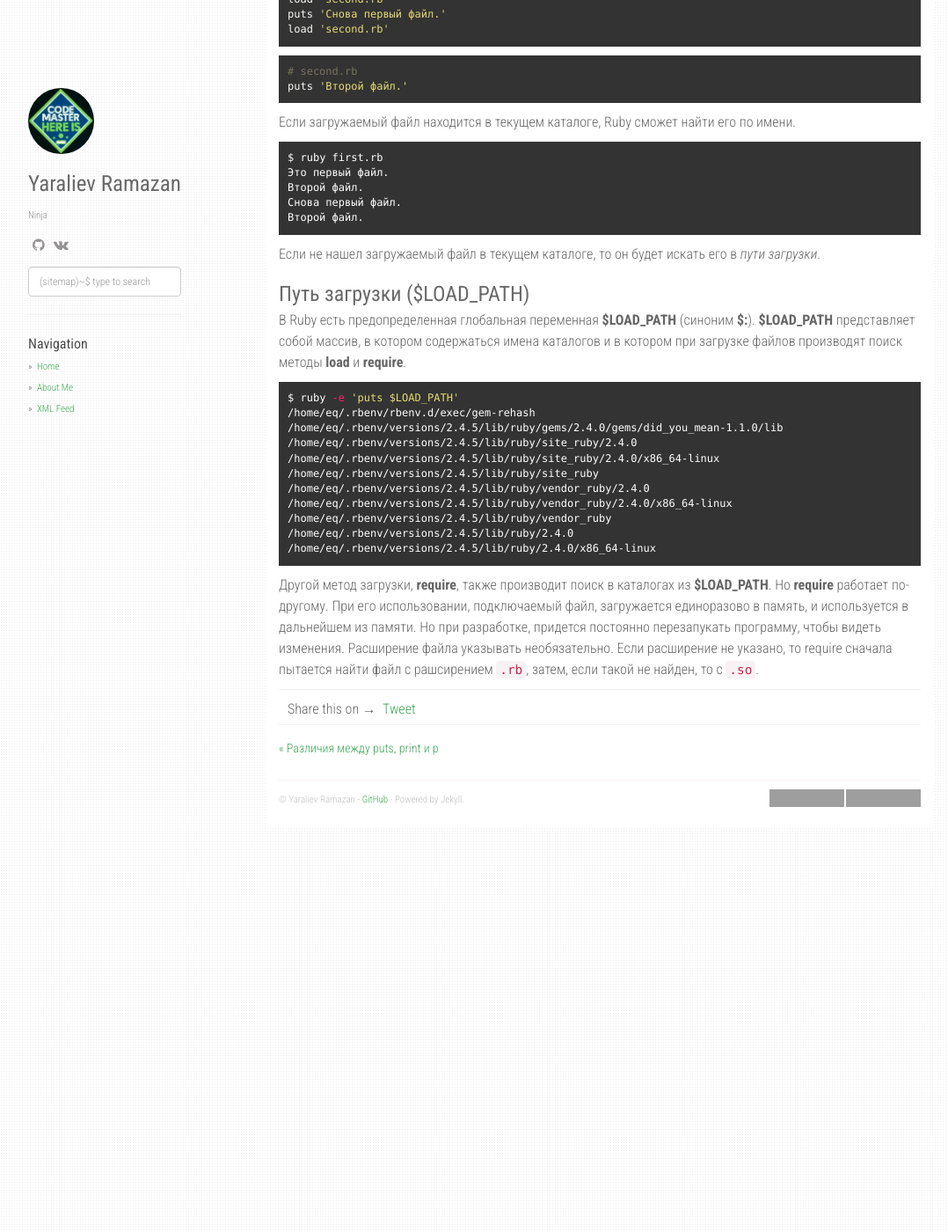
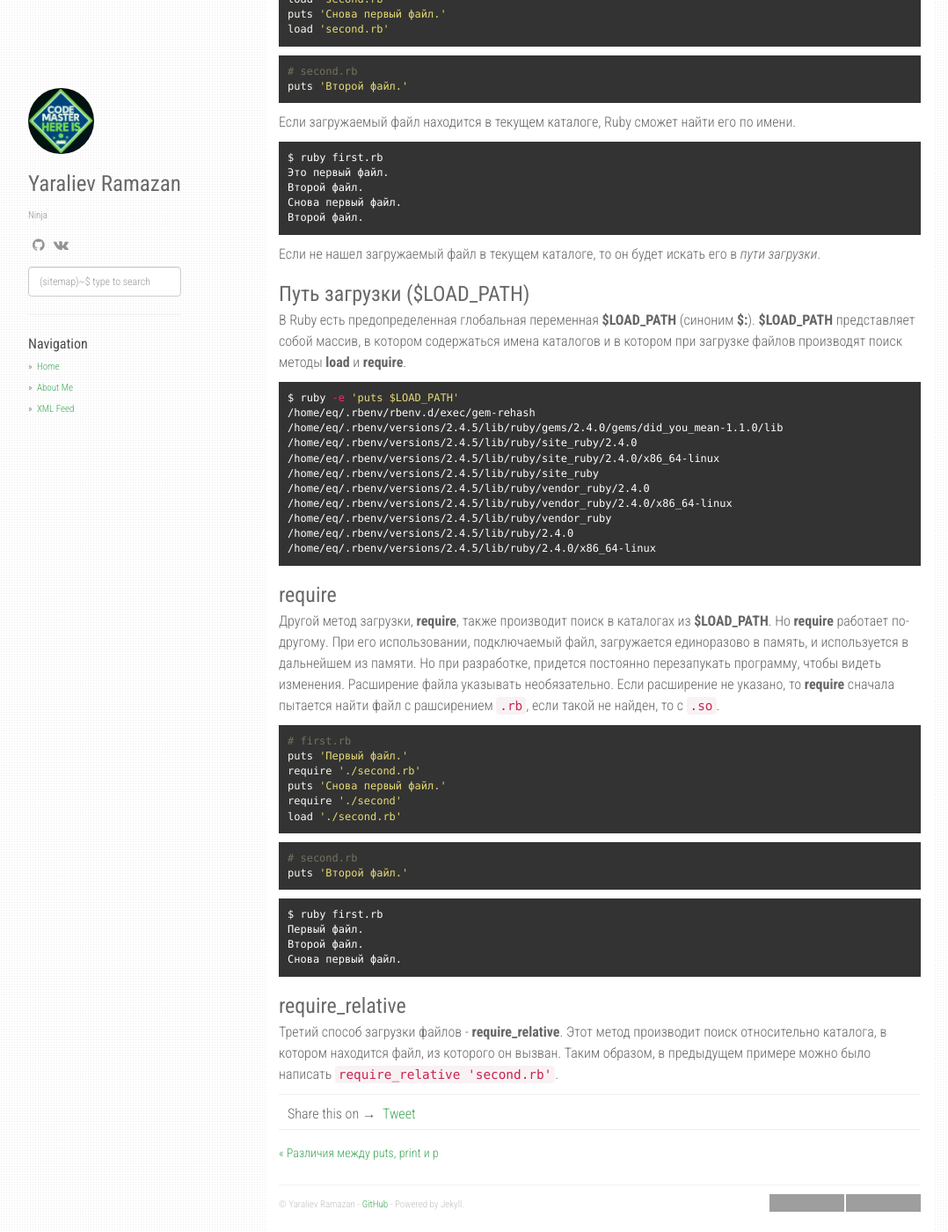
Before and after one commit to orion122/orion1222.github.io, a Jekyll site: the page built from _posts/2019-05-04-load-require-include-extend.md, in a window 1280 px wide and 1400 px high, scrolled down 352 px. Shown: the whole window at 88% size, without its empty margins (53-1131 px from the left). Built offline with Jekyll 4.4.1, drawn with Linux system fonts in a browser that asks for light colours; nearby versions of some CDN libraries; comment, search, counter and statistics services are not loaded; some of the changed text lies outside the part shown; grey boxes are pictures that could not be loaded.

Commit message:
add require and require_relative

```diff
--- a/_posts/2019-05-04-load-require-include-extend.md
+++ b/_posts/2019-05-04-load-require-include-extend.md
@@ -1,9 +1,9 @@
 ---
 published: true
 layout: post
-title: load и require. include и extend
+title: 'load, require, require_relative'
 ---
-### load и require
+### load
 В Ruby есть два метода, которые могут быть использованы для загрузки: **load** и **reuqire**. **load** обычно используется для загрузки произвольного файла, **require** - для зигрузки библиотеки.
 
 Метод **load** позволяет включить файл в другой файл, при этом загрузка этого файла, будет происходить каждый раз в момент вызова кода где указано подключение. Это полезно для разработки, когда нужно видеть результат изменений вживую (находясь в сеансе irb и редактируя файл). Кроме того, расширение не может быть опущено: всегда должно указываться полное имя файла.
@@ -50,4 +50,29 @@ $ ruby -e 'puts $LOAD_PATH'
 /home/eq/.rbenv/versions/2.4.5/lib/ruby/2.4.0/x86_64-linux
 {% endhighlight %}
 
-Другой метод загрузки, **require**, также производит поиск в каталогах из **$LOAD_PATH**. Но **require** работает по-другому. При его использовании, подключаемый файл, загружается единоразово в память, и используется в дальнейшем из памяти. Но при разработке, придется постоянно перезапукать программу, чтобы видеть изменения. Расширение файла указывать необязательно. Если расширение не указано, то require сначала пытается найти файл с рашсирением `.rb`, затем, если такой не найден, то с `.so`.
+### require
+Другой метод загрузки, **require**, также производит поиск в каталогах из **$LOAD_PATH**. Но **require** работает по-другому. При его использовании, подключаемый файл, загружается единоразово в память, и используется в дальнейшем из памяти. Но при разработке, придется постоянно перезапукать программу, чтобы видеть изменения. Расширение файла указывать необязательно. Если расширение не указано, то **require** сначала пытается найти файл с рашсирением `.rb`, если такой не найден, то с `.so`.
+
+{% highlight ruby %}
+# first.rb
+puts 'Первый файл.'
+require './second.rb'
+puts 'Снова первый файл.'
+require './second'
+load './second.rb'
+{% endhighlight %}
+
+{% highlight ruby %}
+# second.rb
+puts 'Второй файл.'
+{% endhighlight %}
+
+{% highlight console %}
+$ ruby first.rb
+Первый файл.
+Второй файл.
+Снова первый файл.
+{% endhighlight %}
+
+### require_relative
+Третий способ загрузки файлов - **require_relative**. Этот метод производит поиск относительно каталога, в котором находится файл, из которого он вызван. Таким образом, в предыдущем примере можно было написать `require_relative 'second.rb'`.
```
